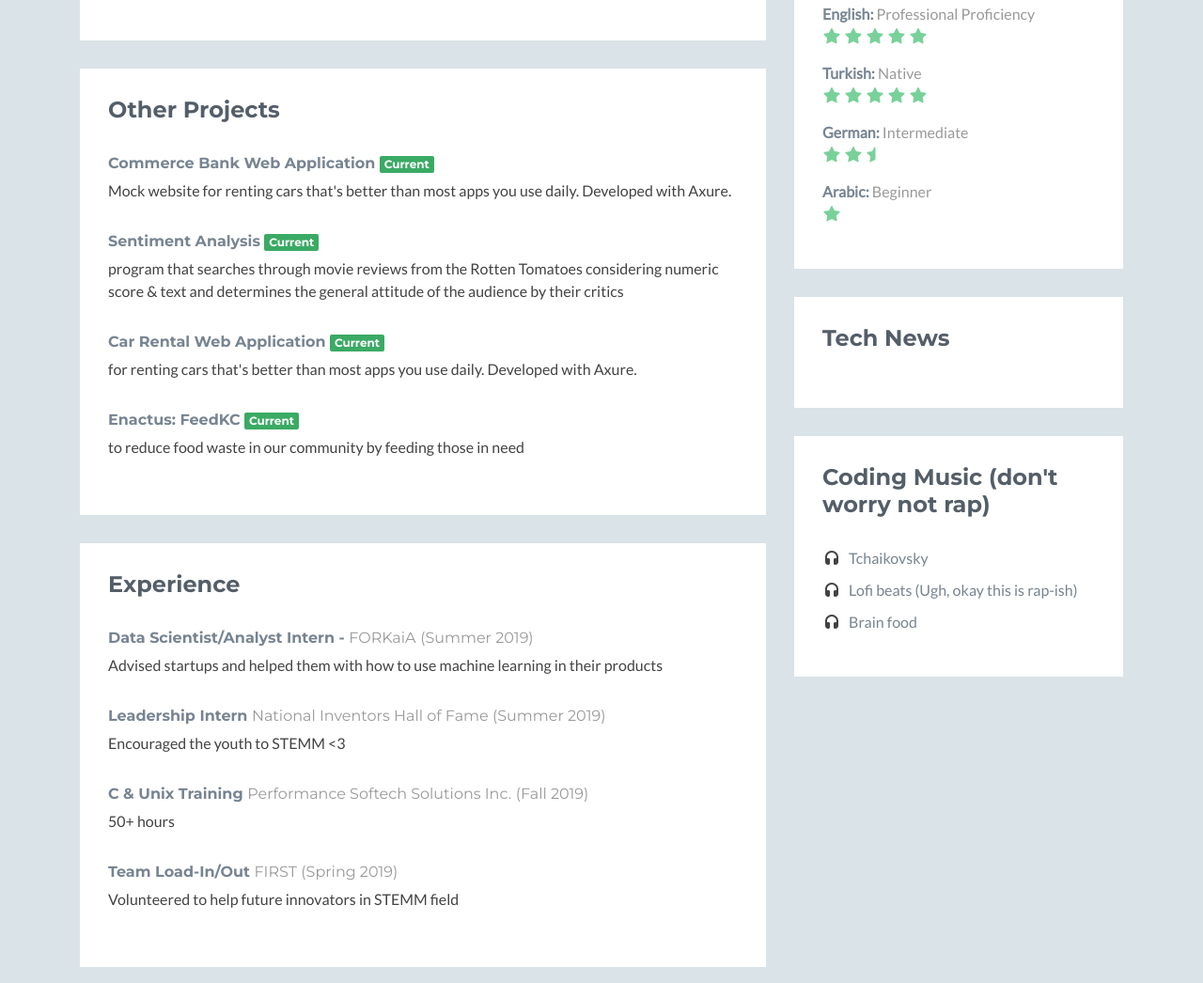
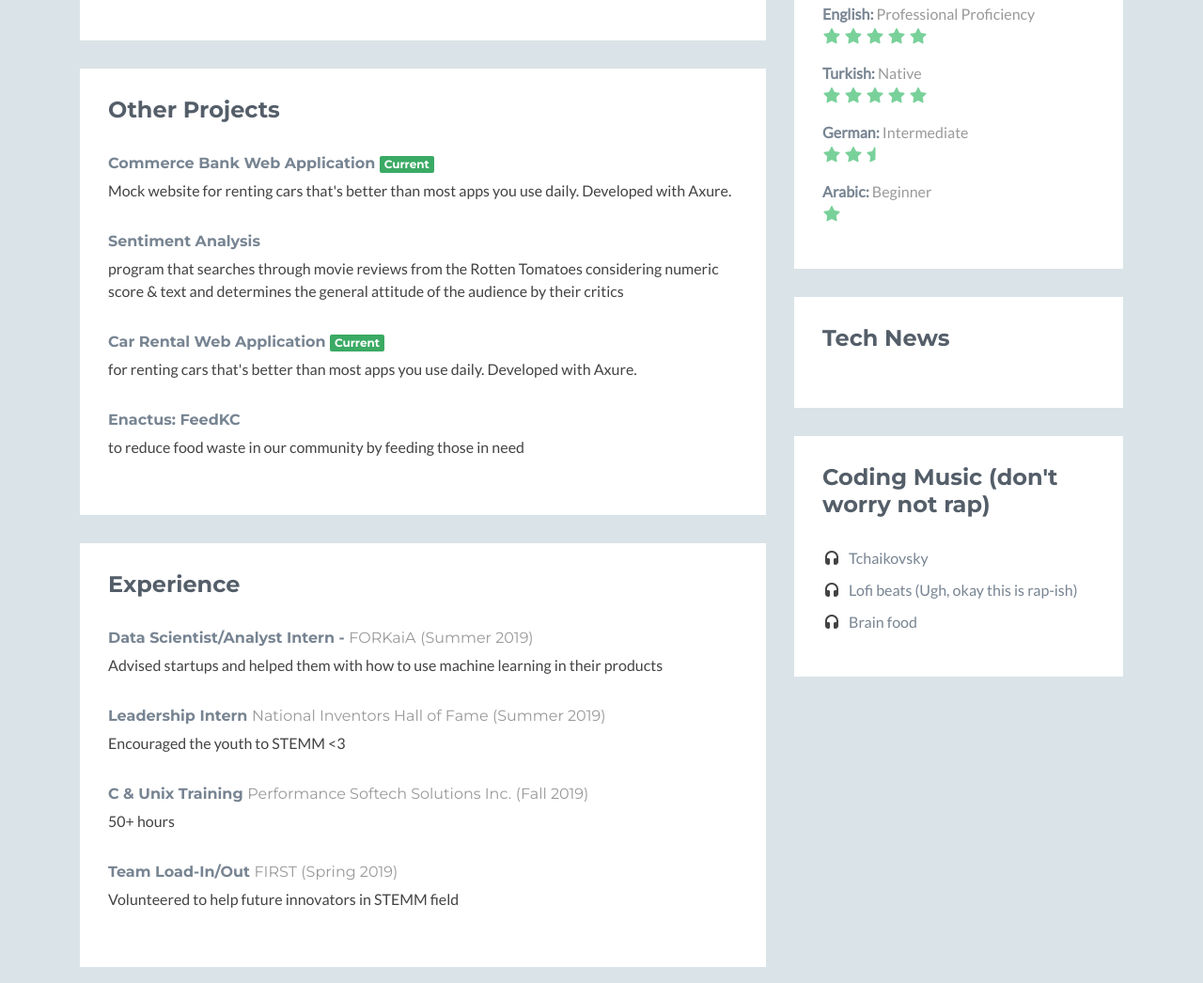
Before and after one commit to tariksalay/tariksalay.github.io, a plain HTML site: page index.html in a window 1280 px wide. Shown: the part 3004-4050 px from the top of the page at 94% size. Drawn offline with nearby package versions, Linux system fonts and the light colour scheme; no server answers; a script that the page names is missing; some icons are missing.

Commit message:
Update index.html

```diff
--- a/index.html
+++ b/index.html
@@ -162,7 +162,7 @@
                             </div><!--//item-->
 
                             <div class="item">
-                                <h3 class="title"><a href="https://github.com/tariksalay/PythonProjects_2016/blob/master/Sentiment%20Analysis.py" target="_blank">Sentiment Analysis</a> <span class="badge badge-theme">Current</span></h3>
+                                <h3 class="title"><a href="https://github.com/tariksalay/PythonProjects_2016/blob/master/Sentiment%20Analysis.py" target="_blank">Sentiment Analysis</a> <span class="badge badge-theme"></span></h3>
                                 <p class="summary">program that searches through movie reviews from the Rotten Tomatoes considering numeric score & text and determines the general attitude of the audience by their critics </p>
                             </div><!--//item-->
 
@@ -172,7 +172,7 @@
                             </div><!--//item-->
 
                             <div class="item">
-                                <h3 class="title"><a href="https://github.com/TondiToday/HackathonFall2019" target="_blank">Enactus: FeedKC</a> <span class="badge badge-theme">Current</span></h3>
+                                <h3 class="title"><a href="https://github.com/TondiToday/HackathonFall2019" target="_blank">Enactus: FeedKC</a> <span class="badge badge-theme"></span></h3>
                                 <p class="summary">to reduce food waste in our community by feeding those in need</p>
                             </div><!--//item-->
 
```
